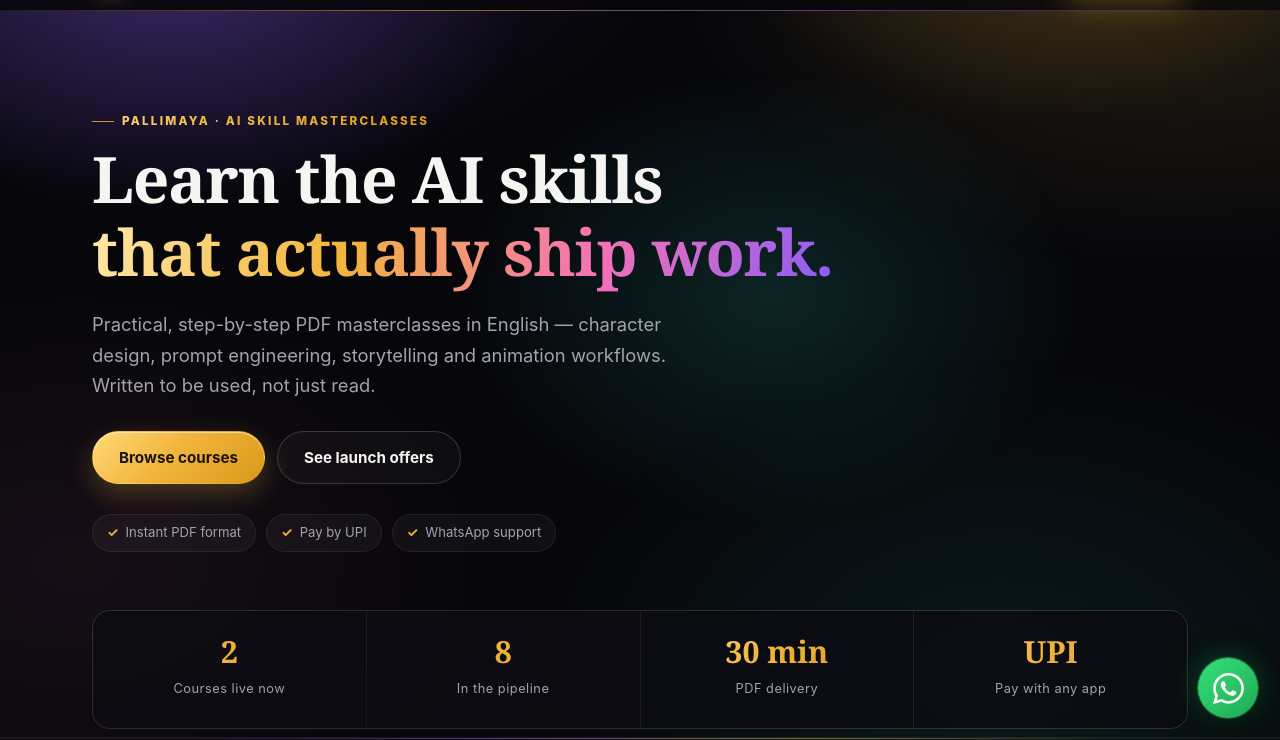
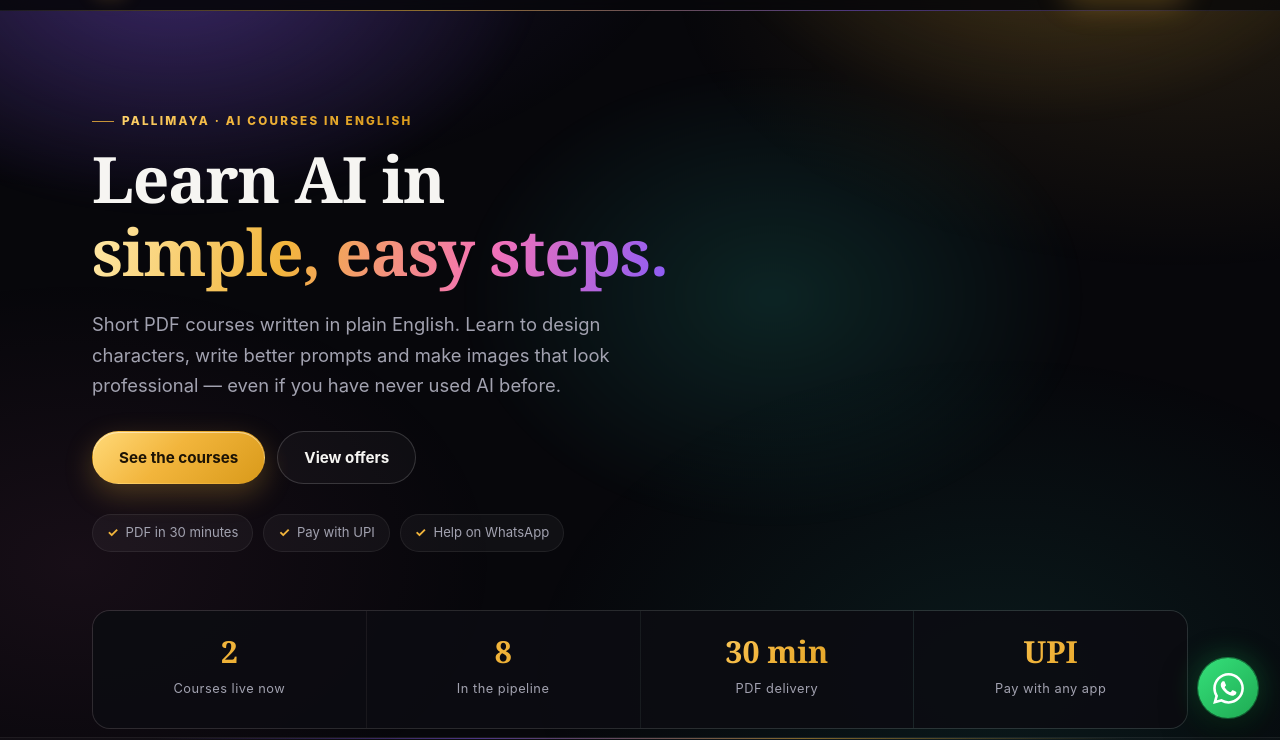
Before and after one commit to pallimaya/pallimaya.github.io, a plain HTML site: page index.html in a window 1280 px wide. Shown: the part 60-800 px from the top of the page. Drawn offline with Linux system fonts and the light colour scheme.

Commit message:
Simplify homepage hero copy into plainer English

```diff
--- a/index.html
+++ b/index.html
@@ -44,18 +44,19 @@
 <section class="hero">
   <div class="wrap">
     <div class="hero-solo">
-      <p class="eyebrow">Pallimaya · AI Skill Masterclasses</p>
-      <h1>Learn the AI skills<br><span class="hl">that actually ship work.</span></h1>
-      <p class="lead">Practical, step-by-step PDF masterclasses in English — character design,
-      prompt engineering, storytelling and animation workflows. Written to be used, not just read.</p>
+      <p class="eyebrow">Pallimaya · AI Courses in English</p>
+      <h1>Learn AI in<br><span class="hl">simple, easy steps.</span></h1>
+      <p class="lead">Short PDF courses written in plain English. Learn to design characters,
+      write better prompts and make images that look professional — even if you have never
+      used AI before.</p>
       <div class="hero-actions">
-        <a class="btn btn-gold" href="courses.html">Browse courses</a>
-        <a class="btn btn-outline" href="offers.html">See launch offers</a>
+        <a class="btn btn-gold" href="courses.html">See the courses</a>
+        <a class="btn btn-outline" href="offers.html">View offers</a>
       </div>
       <div class="hero-trust">
-        <span><b>✓</b> Instant PDF format</span>
-        <span><b>✓</b> Pay by UPI</span>
-        <span><b>✓</b> WhatsApp support</span>
+        <span><b>✓</b> PDF in 30 minutes</span>
+        <span><b>✓</b> Pay with UPI</span>
+        <span><b>✓</b> Help on WhatsApp</span>
       </div>
     </div>
   </div>
```
